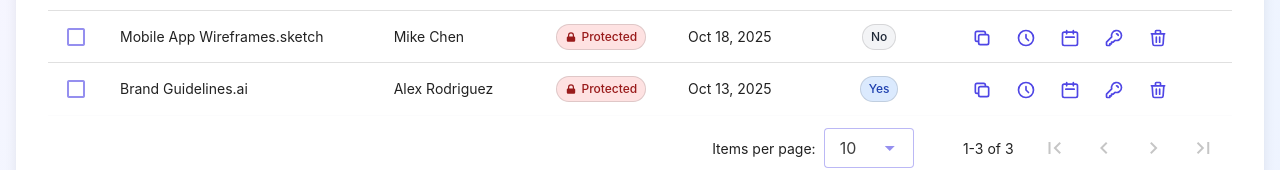
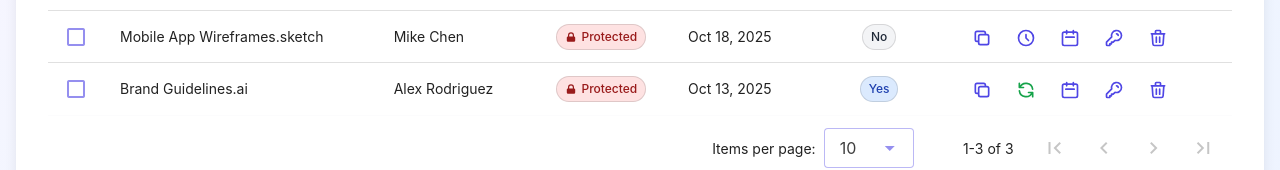
Before and after one commit to adamstavely/client-review-ui, a Vue app: page /admin in a window 1280 px wide. Shown: the part 357-527 px from the top of the page. Built offline with nearby package versions, Linux system fonts and the light colour scheme.

Commit message:
Add reactivate button for expired links in admin dashboard

```diff
--- a/src/views/AdminDashboard.vue
+++ b/src/views/AdminDashboard.vue
@@ -75,7 +75,20 @@
                   </button>
                 </template>
               </v-tooltip>
-              <v-tooltip text="Extend expiration by 7 days">
+              <v-tooltip v-if="isExpired(item)" text="Reactivate expired link">
+                <template #activator="{ props }">
+                  <button
+                    @click="reactivate(item.id)"
+                    class="p-2 rounded-lg text-green-600 hover:bg-green-50 hover:text-green-700 transition-colors"
+                    v-bind="props"
+                  >
+                    <svg class="w-5 h-5" fill="none" stroke="currentColor" viewBox="0 0 24 24">
+                      <path stroke-linecap="round" stroke-linejoin="round" stroke-width="2" d="M4 4v5h.582m15.356 2A8.001 8.001 0 004.582 9m0 0H9m11 11v-5h-.581m0 0a8.003 8.003 0 01-15.357-2m15.357 2H15" />
+                    </svg>
+                  </button>
+                </template>
+              </v-tooltip>
+              <v-tooltip v-if="!isExpired(item)" text="Extend expiration by 7 days">
                 <template #activator="{ props }">
                   <button
                     @click="extend(item.id)"
@@ -254,6 +267,36 @@ const loadLinks = async () => {
     }
   } catch (error) {
     console.error('Failed to load links:', error);
+  }
+};
+
+const isExpired = (item) => {
+  if (!item.expiresAt) return false;
+  const expirationDate = new Date(item.expiresAt);
+  return expirationDate < new Date();
+};
+
+const reactivate = async (id) => {
+  try {
+    const useMockMode = await isMockMode();
+    if (useMockMode) {
+      // Reactivate by extending 30 days from now
+      await mockAPI.overrideLink(id, 30);
+    } else {
+      // For real API, set expiration to 30 days from now
+      const newExpirationDate = new Date();
+      newExpirationDate.setDate(newExpirationDate.getDate() + 30);
+      await axios.post(`/admin/${id}/override`, {
+        expirationDate: newExpirationDate.toISOString().split('T')[0]
+      }, {
+        headers: { 'x-admin-token': localStorage.getItem('adminToken') },
+      });
+    }
+    showAlertMessage('Success', 'Link reactivated successfully! Expiration set to 30 days from now.', 'success');
+    loadLinks();
+  } catch (error) {
+    console.error('Failed to reactivate link:', error);
+    showAlertMessage('Error', 'Failed to reactivate link', 'error');
   }
 };
 
```
